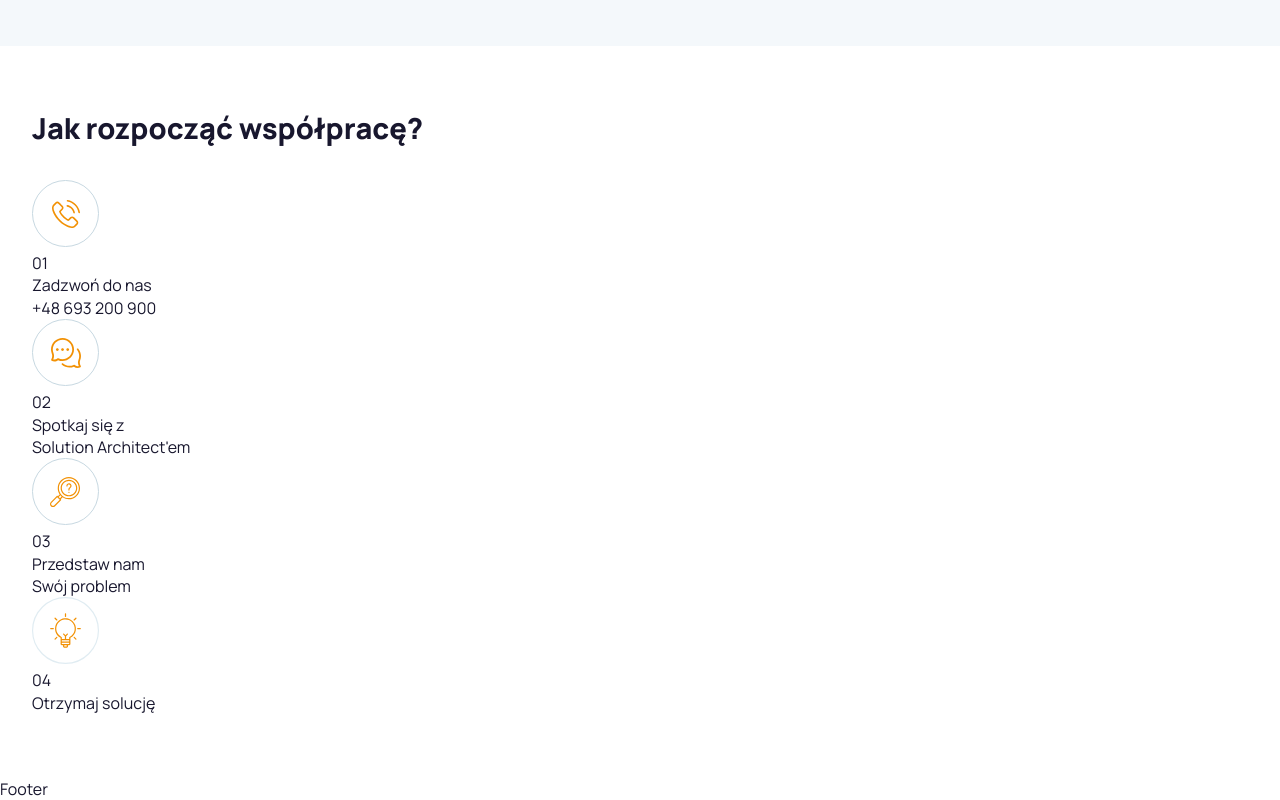
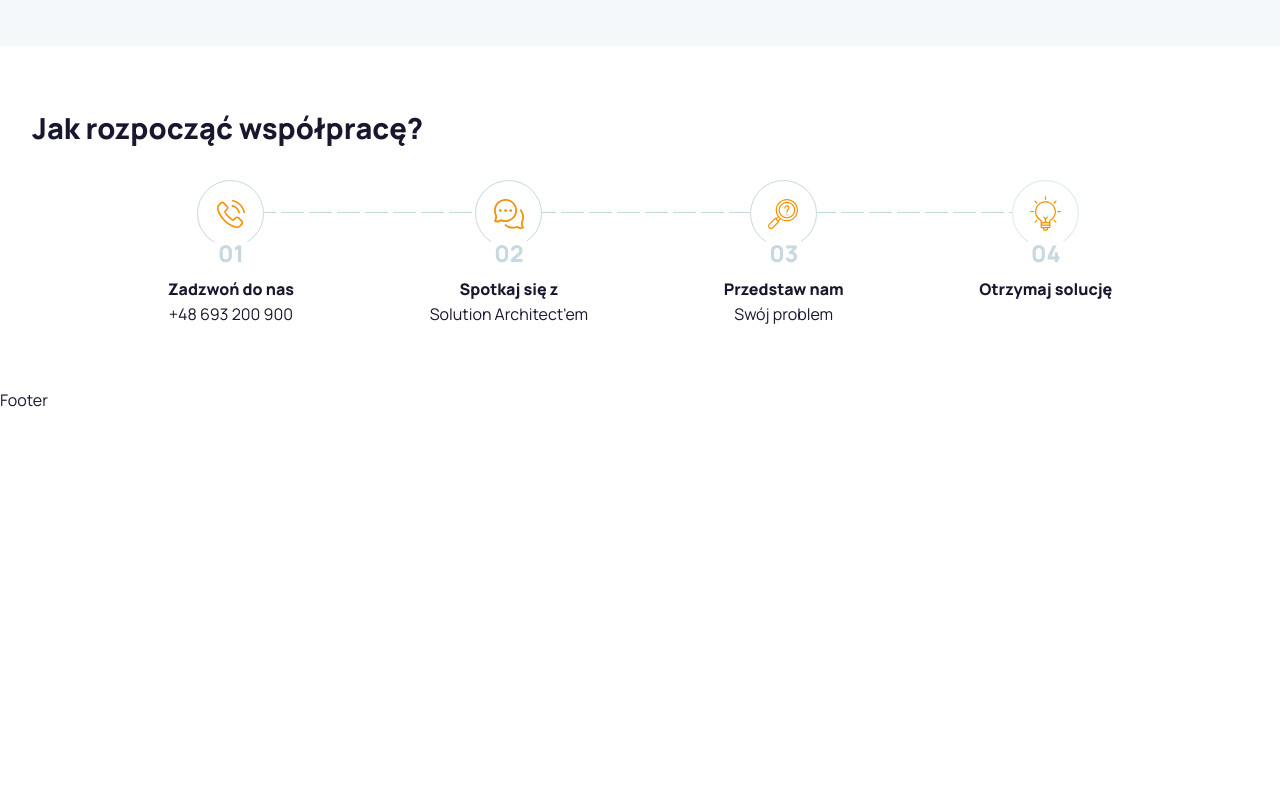
Before and after one commit to CodasticFantastic/solutionbox_website, a Next.js app: page / in a window 1280 px wide. Shown: the part 2517-3317 px from the top of the page. After the commit the page ends 2928 px from the top, so only its background shows below. Built offline with nearby package versions, Linux system fonts and the light colour scheme.

Commit message:
HowToStarCollaborationWithUsSection added

```diff
--- a/src/components/sections/presentableSections/howToStarCollaborationWithUsSection/howToStarCollaborationWithUsSection.module.scss
+++ b/src/components/sections/presentableSections/howToStarCollaborationWithUsSection/howToStarCollaborationWithUsSection.module.scss
@@ -6,5 +6,85 @@
     h2 {
       margin-bottom: 32px;
     }
+
+    .tiles {
+      display: flex;
+      justify-content: space-evenly;
+      position: relative;
+
+      &::after {
+        content: "";
+        width: 100%;
+        position: absolute;
+        top: 32px;
+        left: 50%;
+        transform: translateX(-50%);
+        max-width: 760px;
+        z-index: -1;
+        background-image: url("/imgs/horizontal-lines.svg");
+        height: 1px;
+      }
+
+      .tile {
+        display: flex;
+        flex-direction: column;
+        align-items: center;
+        text-align: center;
+
+        img {
+          position: relative;
+          z-index: 0;
+          transition: 0.2s linear;
+        }
+
+        .step {
+          position: relative;
+          z-index: 1;
+          background: var(--bg-light);
+          padding: 6px;
+          border-radius: 50%;
+          color: var(--font-tertiary);
+          font-size: 23px;
+          font-weight: 800;
+          margin-top: -16px;
+          margin-bottom: 3px;
+        }
+
+        .accent {
+          font-weight: 800;
+          margin-bottom: 2px;
+        }
+
+        &:hover {
+          img {
+            transform: scale(1.15);
+            z-index: 2;
+          }
+        }
+      }
+    }
   }
 }
+
+@media (max-width: 660px) {
+  .howToStarCollaborationWithUsSection {
+    .sectionContainer {
+      h2 {
+        text-align: center;
+      }
+
+      .tiles {
+        flex-direction: column;
+        row-gap: 48px;
+        overflow: hidden;
+
+        &::after {
+          transform: translateX(-50%) rotate(90deg);
+          left: 50%;
+          top: 280px;
+          width: 157%;
+        }
+      }
+    }
+  }
+}
--- a/src/scss/globals.scss
+++ b/src/scss/globals.scss
@@ -7,6 +7,7 @@
   --font-dark-opacity: #18172ecc;
   --font-primary: #db702e;
   --font-secondary: #55595c;
+  --font-tertiary: #c7d8e1;
 
   // Border Colors
   --border-color-primary: #f29104;
```
Also changed, not shown: public/imgs/horizontal-lines.svg (added).
